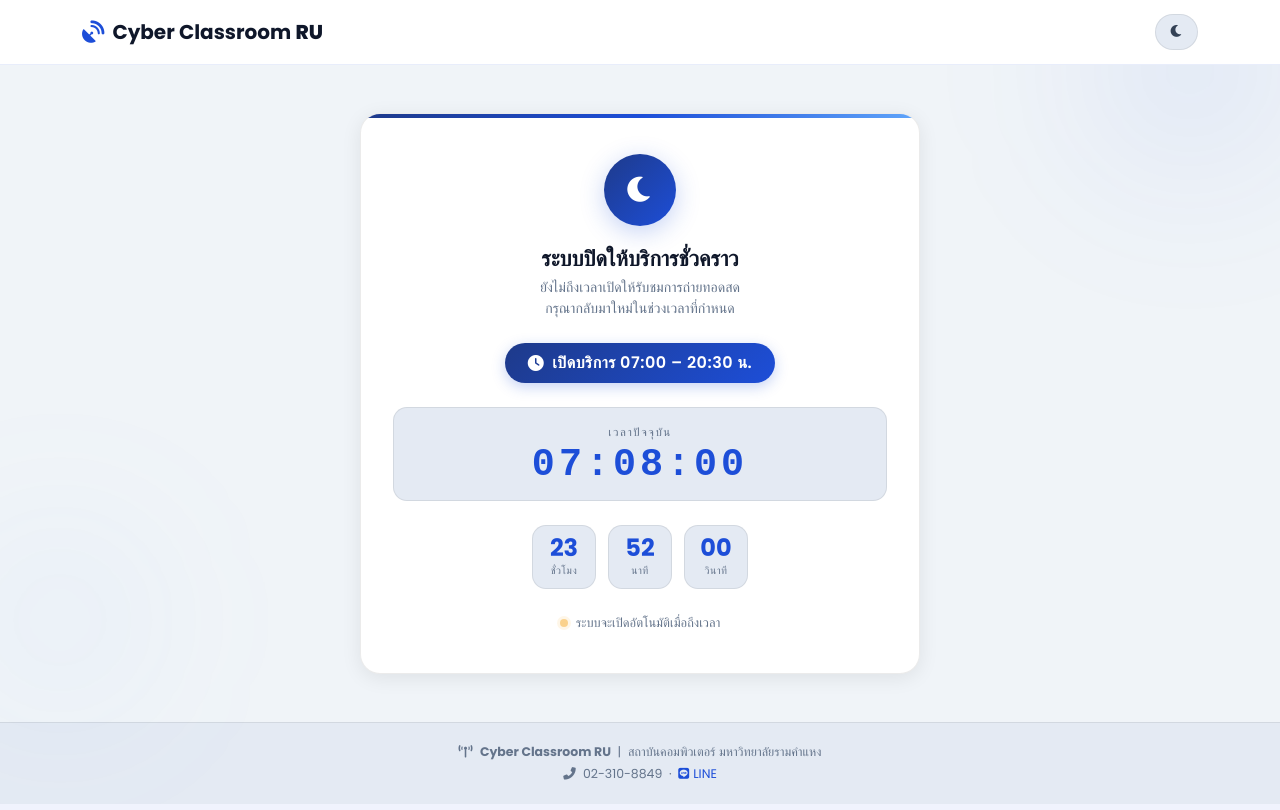
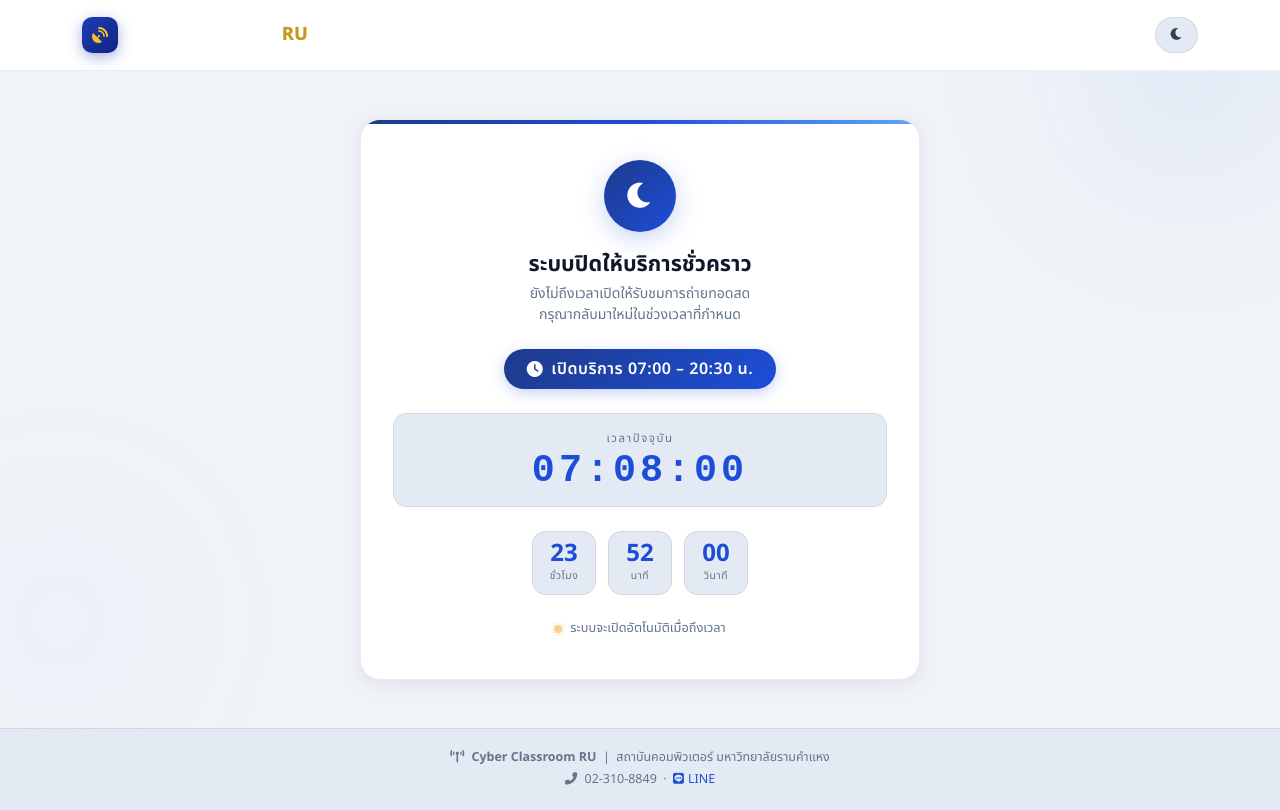
Before and after one commit to Helloworld2523/docker-classroomV3, a Django app: page / in a window 1280 px wide. Run offline with Django 3.2, Linux system fonts and the light colour scheme.

Commit message:
ปรับเปลี่ยนข้อมูลหน้า ตอนหมดเวลา

```diff
--- a/cyberclassroom/live/templates/live/base.html
+++ b/cyberclassroom/live/templates/live/base.html
@@ -5,7 +5,8 @@
 <head>
     <meta charset="utf-8" />
     <meta name="viewport" content="width=device-width, initial-scale=1" />
-    <meta name="description" content="ระบบถ่ายทอดสดการบรรยายจากห้องเรียน มหาวิทยาลัยรามคำแหง สำหรับนักศึกษา" />
+    <meta name="description" content="Cyber Classroom RU ระบบถ่ายทอดสดการบรรยายจากห้องเรียน มหาวิทยาลัยรามคำแหง รับชมการสอนสดได้ทุกที่ทุกเวลา สำหรับนักศึกษา มร." />
+    <meta property="og:description" content="Cyber Classroom RU ระบบถ่ายทอดสดการบรรยายจากห้องเรียน มหาวิทยาลัยรามคำแหง รับชมการสอนสดได้ทุกที่ทุกเวลา สำหรับนักศึกษา มร." />
     <meta name="author" content="สถาบันคอมพิวเตอร์ มหาวิทยาลัยรามคำแหง" />
     <meta property="og:locale" content="th_TH" />
     <meta property="og:title" content="Cyber Classroom RU - ถ่ายทอดสดการบรรยายจากห้องเรียน" />
--- a/cyberclassroom/live/templates/live/out_of_learning_time.html
+++ b/cyberclassroom/live/templates/live/out_of_learning_time.html
@@ -3,11 +3,14 @@
 <head>
   <meta charset="UTF-8" />
   <meta name="viewport" content="width=device-width, initial-scale=1" />
+  <meta name="robots" content="noindex, nofollow" />
   <meta name="description" content="ระบบถ่ายทอดสดการบรรยายจากห้องเรียน มหาวิทยาลัยรามคำแหง" />
   <title>นอกเวลาเรียน — Cyber Classroom RU</title>
 
   <!-- Fonts -->
-  <link href="https://fonts.googleapis.com/css2?family=Poppins:wght@300;400;500;600;700;800&display=swap" rel="stylesheet" />
+  <link rel="preconnect" href="https://fonts.googleapis.com" />
+  <link rel="preconnect" href="https://fonts.gstatic.com" crossorigin />
+  <link href="https://fonts.googleapis.com/css2?family=Noto+Sans+Thai:wght@300;400;500;600;700;800&family=Inter:wght@400;500;600;700;800&display=swap" rel="stylesheet" />
   <!-- Bootstrap 5 -->
   <link href="https://cdn.jsdelivr.net/npm/bootstrap@5.3.3/dist/css/bootstrap.min.css" rel="stylesheet" crossorigin="anonymous" />
   <!-- Font Awesome -->
@@ -51,7 +54,7 @@
     *, *::before, *::after { box-sizing: border-box; }
     html { scroll-behavior: smooth; }
     body {
-      font-family: 'Poppins', 'Sarabun', sans-serif;
+      font-family: 'Noto Sans Thai', 'Inter', sans-serif;
       background: var(--bg-app);
       color: var(--text-primary);
       min-height: 100vh;
@@ -71,17 +74,13 @@
       padding: 0.75rem 0;
     }
     .navbar-brand {
-      font-size: 1.25rem;
+      font-size: 1.15rem;
       font-weight: 700;
-      color: var(--text-primary) !important;
+      color: #fff !important;
       display: flex;
       align-items: center;
-      gap: 0.5rem;
+      gap: 0.65rem;
       text-decoration: none;
-    }
-    .brand-icon {
-      color: var(--accent);
-      font-size: 1.4rem;
     }
     #darkModeToggle {
       background: var(--bg-surface);
@@ -291,14 +290,21 @@
 
   <!-- ═══ NAVBAR ═══ -->
   <header>
-    <nav class="navbar navbar-expand-lg">
+    <nav class="navbar navbar-expand-lg navbar-dark">
       <div class="container">
         <a href="/" class="navbar-brand">
-          <i class="fas fa-satellite-dish brand-icon"></i>
-          <span>Cyber Classroom <strong>RU</strong></span>
+          <span style="
+            width:36px;height:36px;border-radius:10px;flex-shrink:0;
+            background:linear-gradient(135deg,#1e3cb8,#102480);
+            display:inline-flex;align-items:center;justify-content:center;
+            box-shadow:0 4px 14px rgba(30,60,184,0.4);
+          ">
+            <i class="fas fa-satellite-dish" style="color:#fbbf24;font-size:1rem;"></i>
+          </span>
+          <span>CyberClassroom&nbsp;<strong style="color:#c49a1a;">RU</strong></span>
         </a>
         <div class="ms-auto">
-          <button id="darkModeToggle" title="เปลี่ยนธีม">
+          <button id="darkModeToggle" title="เปลี่ยนเป็น Dark Mode">
             <i class="fas fa-moon"></i>
           </button>
         </div>
```
